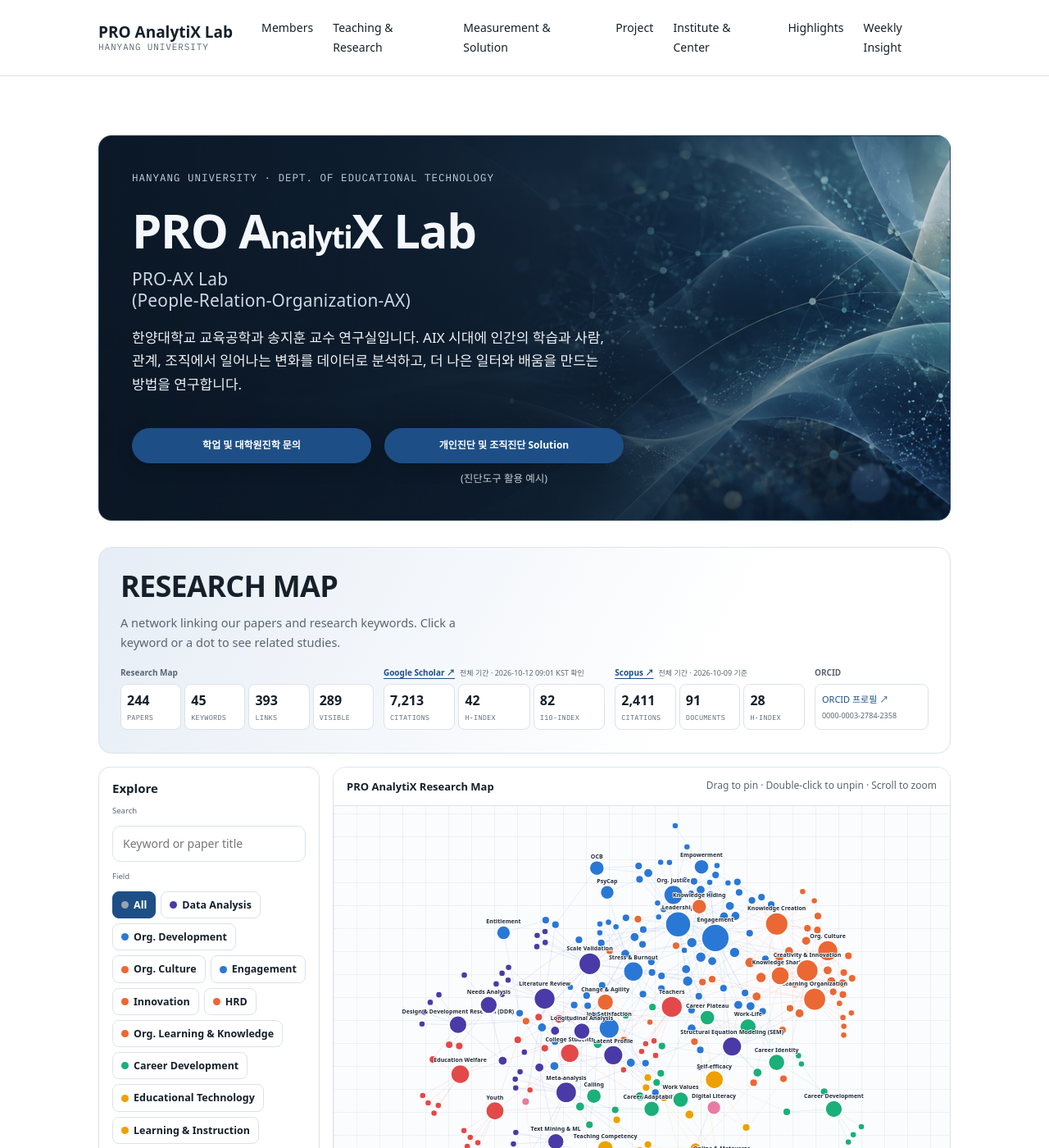
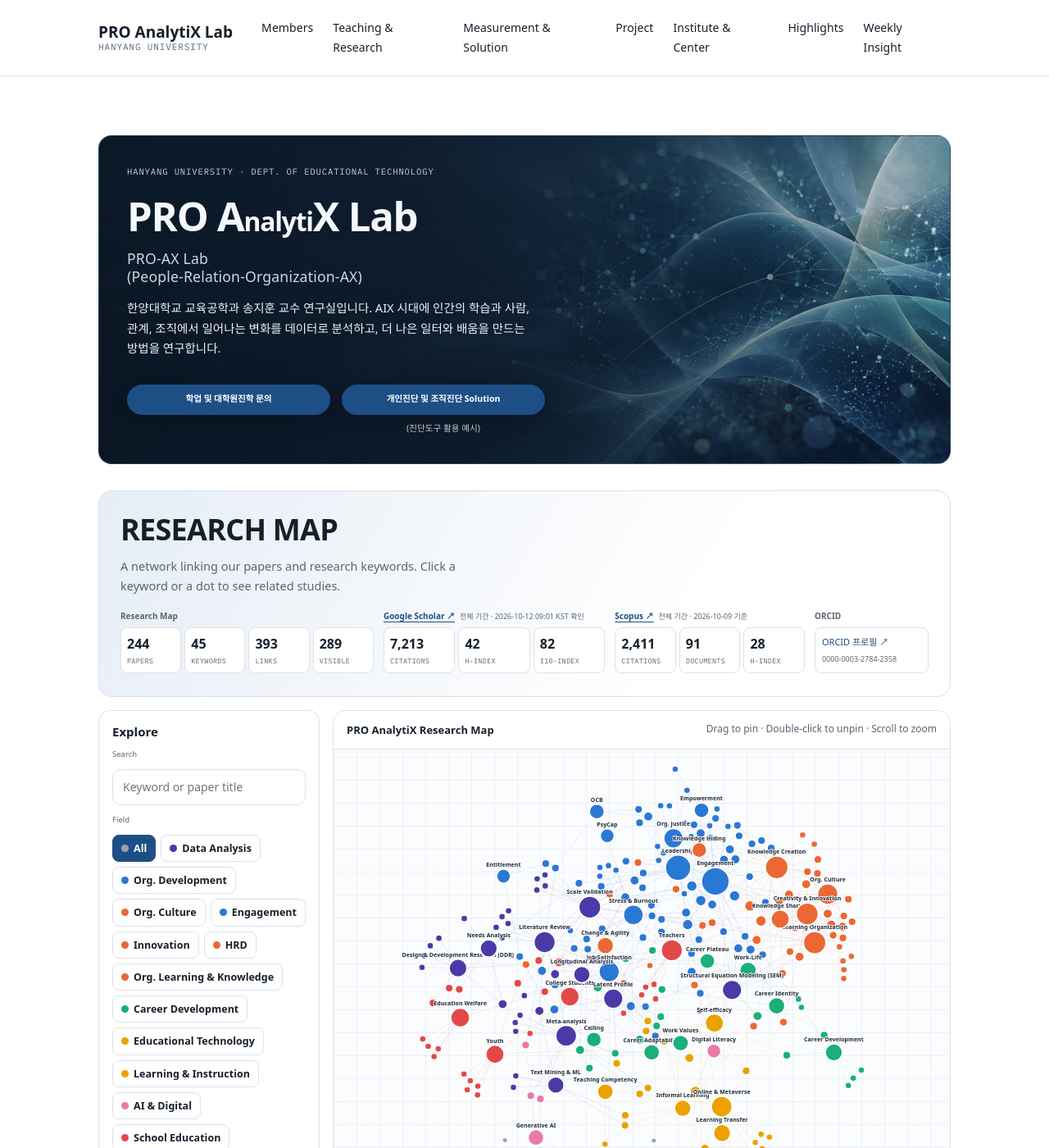
Before and after one commit to drsprolab/drsprolab.github.io, a Jekyll site: the page built from index.html, in a window 1280 px wide and 1400 px high. Shown: the whole window at 82% size. Built offline with Jekyll 4.4.1, drawn with Linux system fonts in a browser that asks for light colours; some web fonts are replaced.

Commit message:
대문 소개 박스 크기와 글씨를 같은 비율(약 85%)로 축소
Co-Authored-By: Claude Opus 5.5 <noreply@anthropic.com>

```diff
--- a/assets/css/style.css
+++ b/assets/css/style.css
@@ -960,3 +960,17 @@ tfoot td { font-weight: 600; border-bottom: 0; }
 .prose .lecture-selection { font-size:11px; color:var(--muted); margin:0; padding:12px 16px; border-top:1px solid var(--line); padding-right:100px; }
 .lecture-fit { position:absolute; bottom:8px; right:12px; }
 @media(max-width:700px) { .lecture-network { grid-template-columns:1fr; }.lecture-list { max-height:340px; }.lecture-svg { min-height:360px; } }
+
+/* 대문 소개 박스: 박스와 글씨를 같은 비율(약 85%)로 축소 */
+.hero-intro { min-height: 264px; padding: 34px; gap: 15px; }
+.hero-intro .eyebrow { font-size: 10.6px; }
+.hero-intro h1 { font-size: clamp(31px, 5.1vw, 49px); }
+.hero-intro p { font-size: 14.5px; }
+.hero-intro .inquiry-actions { max-width: 510px; gap: 7px 14px; margin-top: 17px; }
+.hero-intro .inquiry-actions .solution-btn { font-size: 10.5px; padding: 8.5px 14px; }
+.hero-intro .solution-link { font-size: 10.6px; }
+@media (max-width: 680px) {
+  .hero-intro { min-height: 255px; padding: 24px 19px; }
+  .hero-intro h1 { font-size: clamp(27px, 6.8vw, 37px); }
+  .hero-intro p { font-size: 13.6px; }
+}
```
